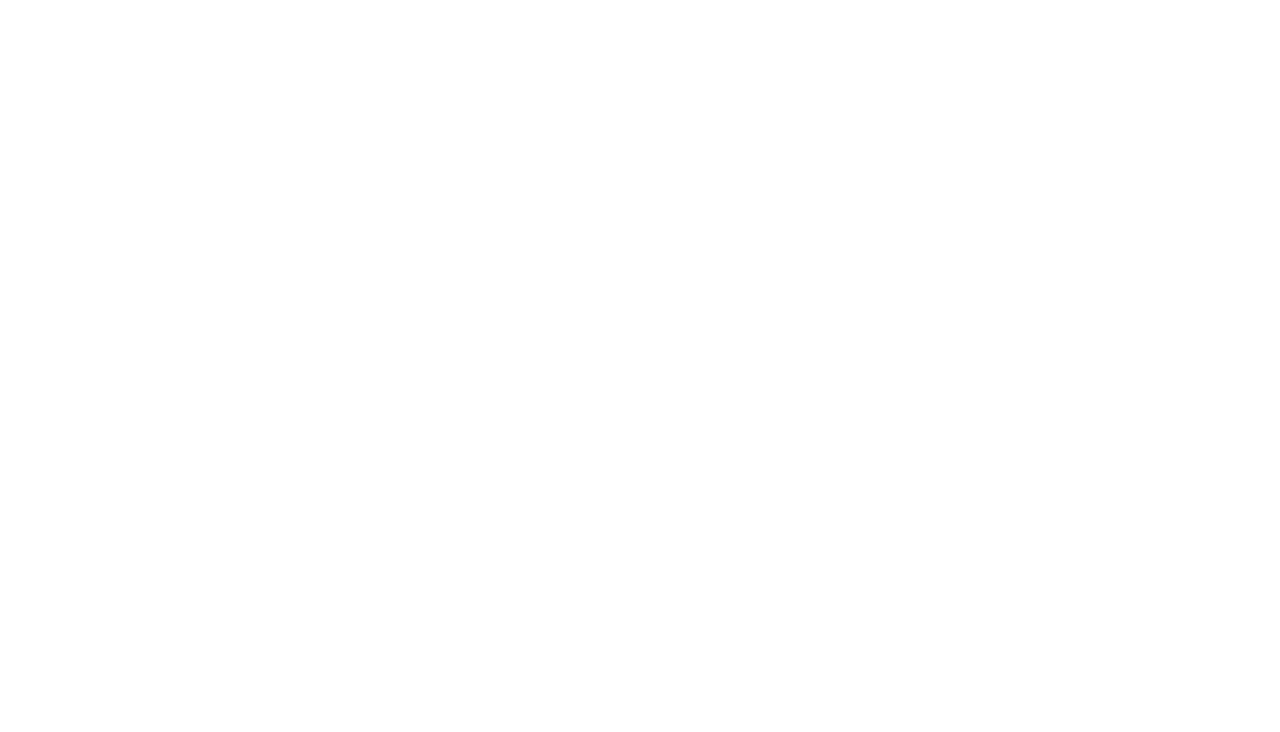
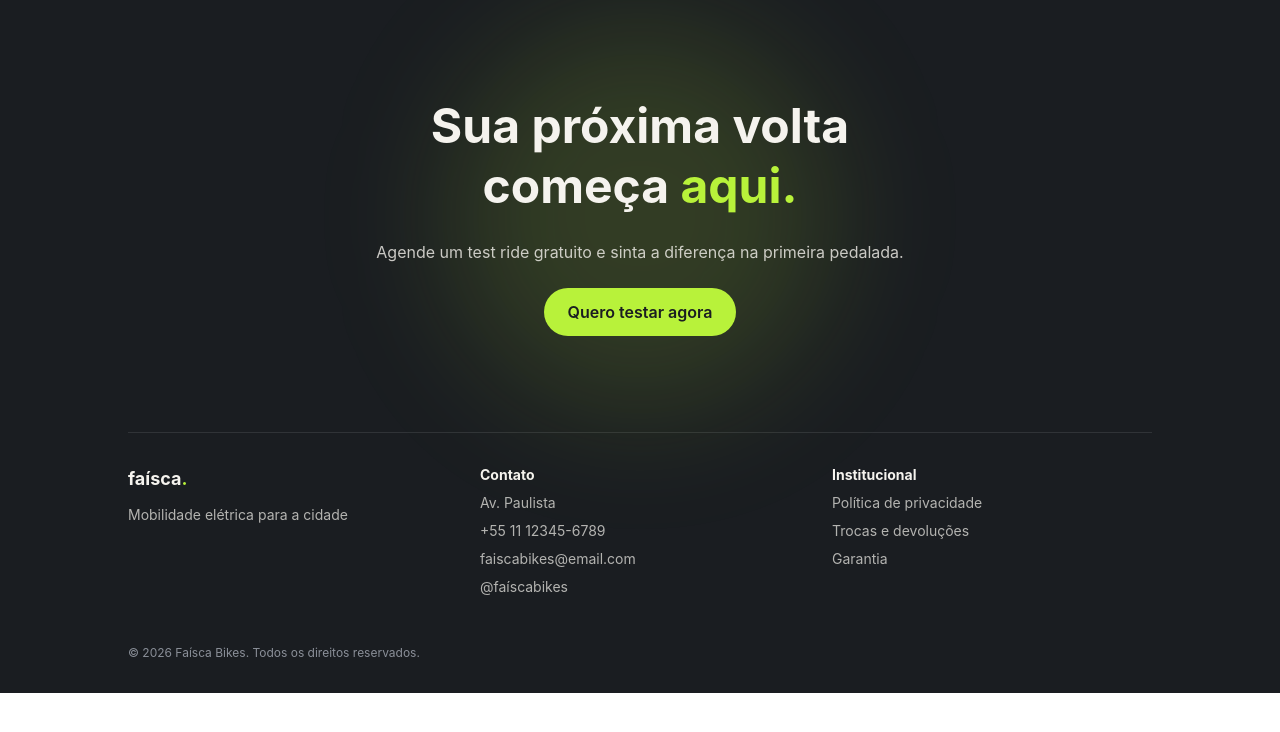
Before and after one commit to dos-1ESPI/faisca-bikes, a React (Vite) app: page / in a window 1280 px wide. Shown: the top 732 px of the page. Built offline with nearby package versions, Linux system fonts and the light colour scheme.

Commit message:
feat:Footer + Estilização

```diff
--- a/src/App.jsx
+++ b/src/App.jsx
@@ -1,10 +1,11 @@
 import React from 'react'
+import Footer from './components/Footer'
 
 const App = () => {
   return (
-    <div>
-
-    </div>
+    <>
+      <Footer/>
+    </>
   )
 }
 
--- /dev/null
+++ b/src/components/Footer.jsx
@@ -0,0 +1,45 @@
+import React from 'react'
+
+const Footer = () => {
+    return (
+        <>
+            <footer className="bg-[#1A1D21] text-[#F5F3EE] px-6 pt-24 pb-8 overflow-hidden">
+                <section className="relative isolate flex flex-col items-center gap-6 text-center">
+                    <div className="absolute top-1/2 left-1/2 -translate-x-1/2 -translate-y-1/2 size-96 rounded-full bg-[#B8F23A]/15 blur-3xl -z-10"></div>
+                    <h2 className="text-4xl md:text-5xl font-bold leading-tight max-w-lg">
+                        Sua próxima volta começa <span className="text-[#B8F23A]">aqui.</span>
+                    </h2>
+                    <p className="text-[#F5F3EE]/80">Agende um test ride gratuito e sinta a diferença na primeira pedalada.</p>
+                    <button className="bg-[#B8F23A] text-[#1A1D21] font-semibold px-6 py-3 rounded-full hover:brightness-110 transition">
+                        Quero testar agora
+                    </button>
+                </section>
+
+                <section className="max-w-5xl mx-auto mt-24 pt-8 border-t border-[#F5F3EE]/10">
+                    <div className="grid grid-cols-1 md:grid-cols-3 gap-8 text-sm">
+                        <div className="flex flex-col gap-3">
+                            <h6 className="text-lg font-bold">faísca<span className="text-[#B8F23A]">.</span></h6>
+                            <p className="text-[#F5F3EE]/70">Mobilidade elétrica para a cidade</p>
+                        </div>
+                        <div className="flex flex-col gap-2 text-[#F5F3EE]/70">
+                            <h6 className="font-bold text-[#F5F3EE]">Contato</h6>
+                            <p>Av. Paulista</p>
+                            <p>+55 11 12345-6789</p>
+                            <p>faiscabikes@email.com</p>
+                            <p>@faíscabikes</p>
+                        </div>
+                        <div className="flex flex-col gap-2 text-[#F5F3EE]/70">
+                            <h6 className="font-bold text-[#F5F3EE]">Institucional</h6>
+                            <a href="#" className="w-fit hover:text-[#B8F23A] transition">Política de privacidade</a>
+                            <a href="#" className="w-fit hover:text-[#B8F23A] transition">Trocas e devoluções</a>
+                            <a href="#" className="w-fit hover:text-[#B8F23A] transition">Garantia</a>
+                        </div>
+                    </div>
+                    <p className="mt-12 text-xs text-[#8A8F98]">&copy; 2026 Faísca Bikes. Todos os direitos reservados.</p>
+                </section>
+            </footer>
+        </>
+    )
+}
+
+export default Footer
--- a/src/components/Header.jsx
+++ b/src/components/Header.jsx
@@ -2,9 +2,9 @@
 
 const Header = () => {
   return (
-    <div>
+    <>
 
-    </div>
+    </>
   )
 }
 
```
